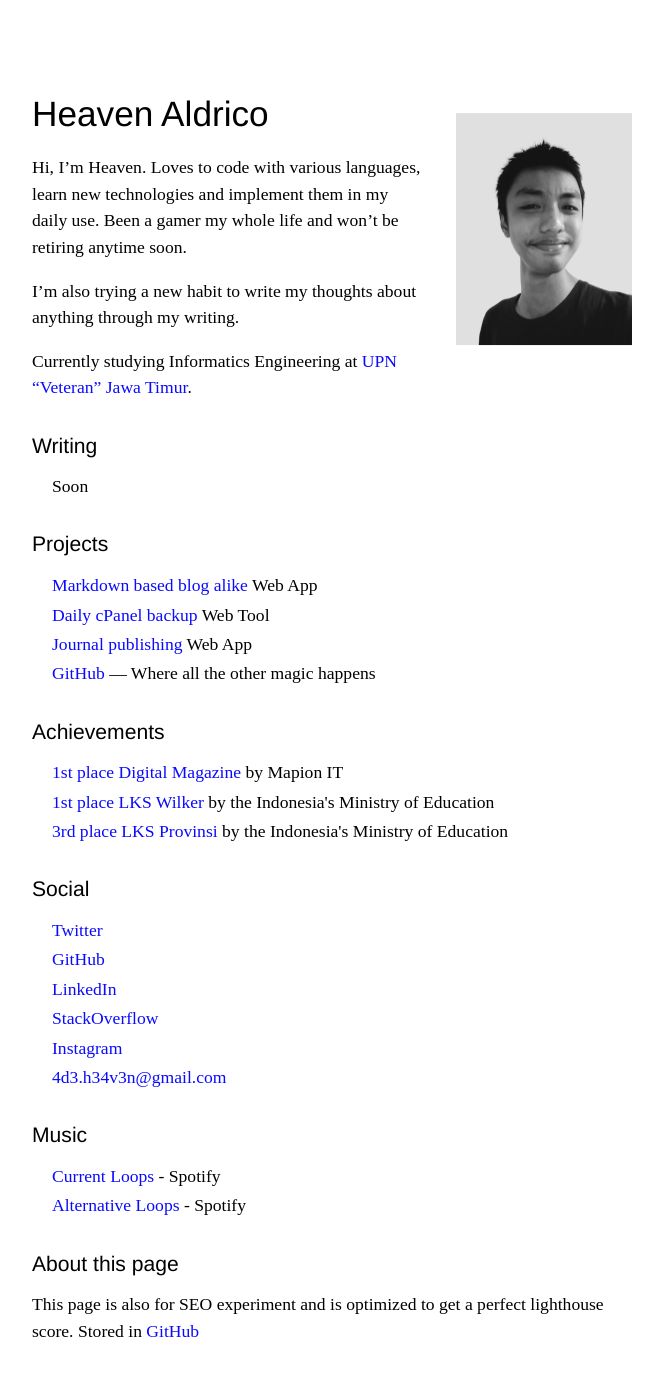
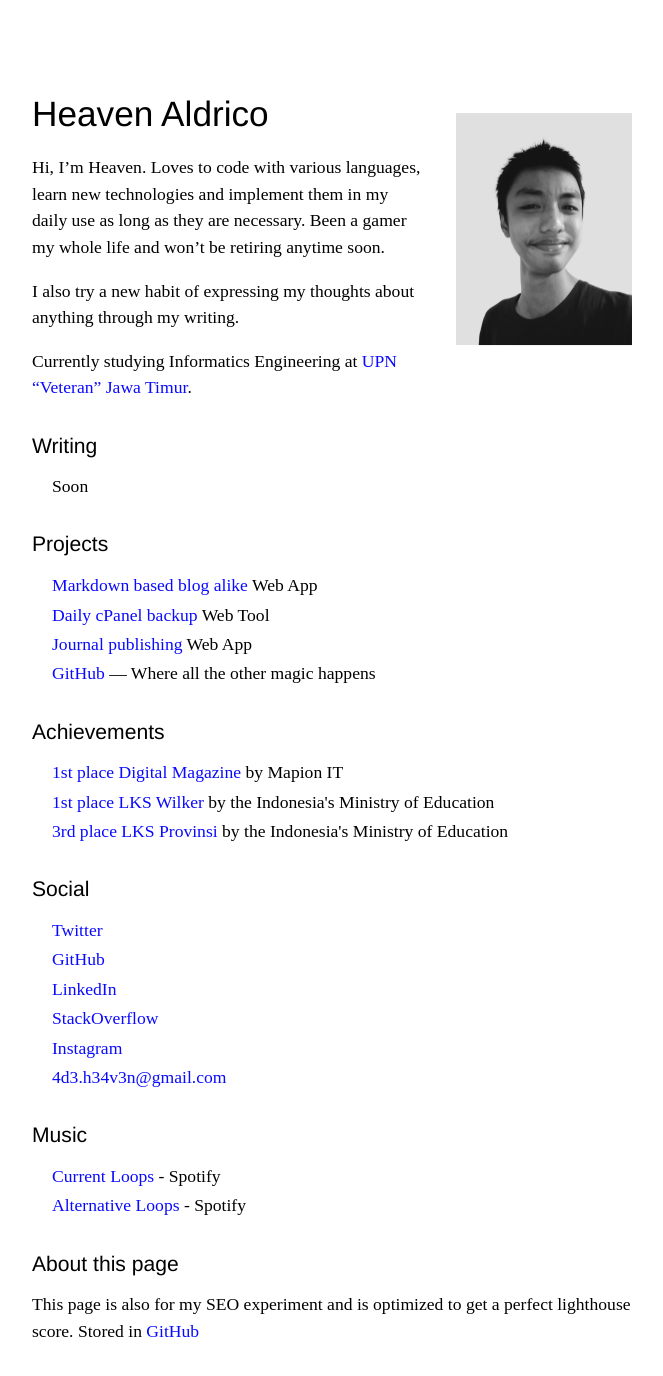
Before and after one commit to ldriko/aldrico, a Vue app: page / in a window 1280 px wide. Shown: the top 1376 px of the page, without its empty margins (308-971 px from the left). Built offline with nearby package versions, Linux system fonts and the light colour scheme.

Commit message:
Fix some grammar mistakes

```diff
--- a/src/pages/AboutSection.vue
+++ b/src/pages/AboutSection.vue
@@ -4,6 +4,9 @@ import TextSection from '../components/TextSection.vue'
 
 <template>
   <text-section subtitle="About this page">
-    <p>This page is also for SEO experiment and is optimized to get a perfect lighthouse score. Stored in <a href="https://github.com/ldriko/aldrico" target="_blank">GitHub</a></p>
+    <p>
+      This page is also for my SEO experiment and is optimized to get a perfect lighthouse score. Stored in
+      <a href="https://github.com/ldriko/aldrico" target="_blank">GitHub</a>
+    </p>
   </text-section>
 </template>
--- a/src/pages/MainSection.vue
+++ b/src/pages/MainSection.vue
@@ -14,10 +14,12 @@ import TextSection from '../components/TextSection.vue'
       />
     </p>
     <h1>Heaven Aldrico</h1>
-    <p>Hi&comma; I&rsquo;m Heaven. Loves to code with various languages, learn new technologies and
-       implement them in my daily use. Been a gamer my whole life and won’t be retiring anytime
-       soon.</p>
-    <p>I&rsquo;m also trying a new habit to write my thoughts about anything through my writing.</p>
+    <p>
+      Hi&comma; I&rsquo;m Heaven. Loves to code with various languages, learn new technologies and
+      implement them in my daily use as long as they are necessary. Been a gamer my whole life and won’t be retiring
+      anytime soon.
+    </p>
+    <p>I also try a new habit of expressing my thoughts about anything through my writing.</p>
     <p>
       Currently studying Informatics Engineering at
       <a href="https://www.upnjatim.ac.id/" target="_blank">UPN &ldquo;Veteran&rdquo; Jawa Timur</a>.
```
